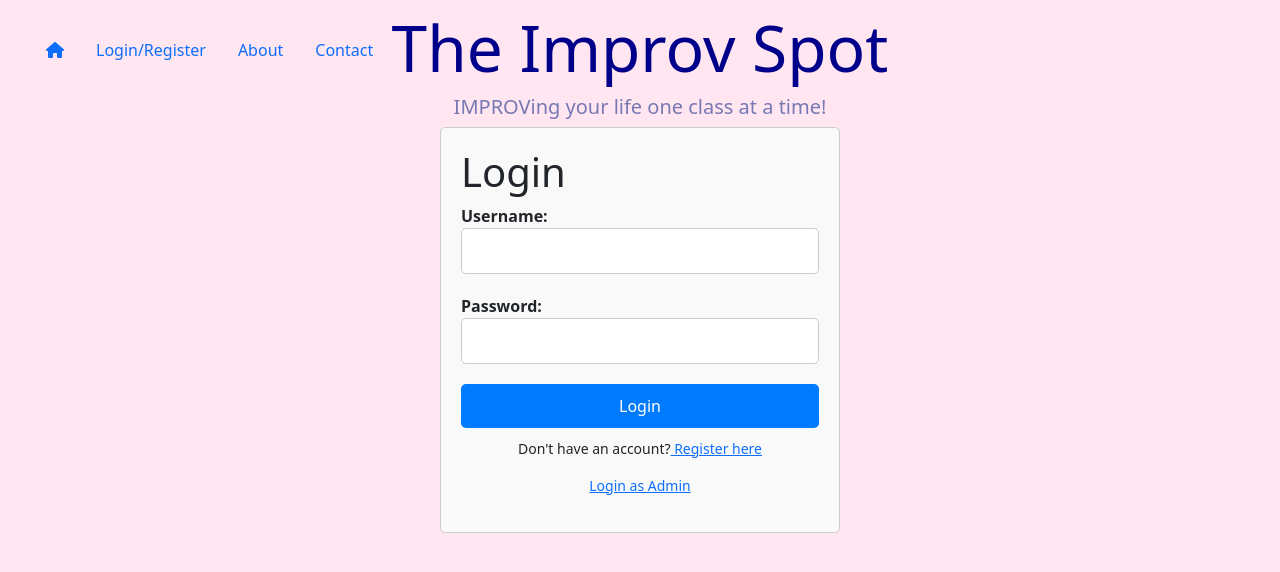
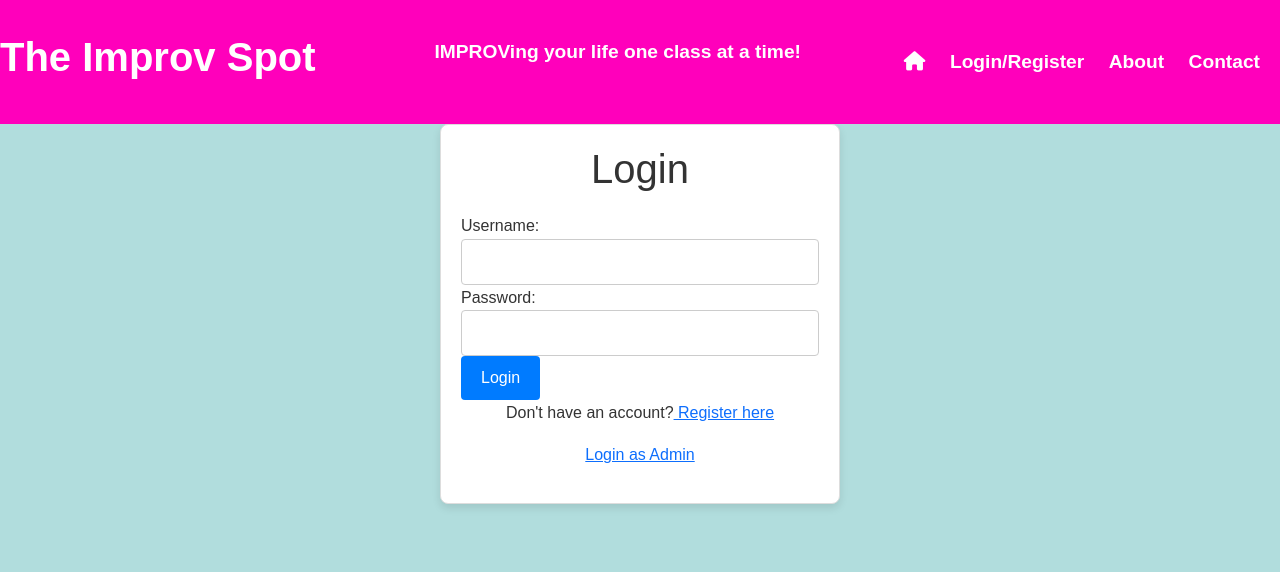
Before and after one commit to SummitKC/406ProjItt2, a Flask app: page /login in a window 1280 px wide. Shown: the top 572 px of the page. Run offline with Flask 3, Linux system fonts and the light colour scheme; some libraries are stand-ins or nearby versions.

Commit message:
Add files via upload

```diff
--- a/app.py
+++ b/app.py
@@ -1,8 +1,6 @@
 from random import randint
-import time
-from helpers import calculate_total_expenses, calculate_total_income, calculate_total_profit, login_required, get_key, send_mail
+from helpers import calculate_total_expenses, calculate_total_income, calculate_total_profit, login_required, admin_required, get_key, send_mail, send_mail_self
 from datetime import datetime, date
-from functools import wraps
 from flask import Flask, flash, render_template, request, redirect, session, url_for
 from flask_session import Session
 from flask_sqlalchemy import SQLAlchemy
@@ -41,15 +39,25 @@ class User(db.Model):
             db.session.commit()
 
     def add_total_payments(self):
-        self.total_payments += self.current_payment
+        self.total_payments += 1
         db.session.commit()
 
-    def update_weekly_status(self, week_number, attendance):
+    def update_weekly_status(self, week_number, attendance, paid):
         if not self.weekly_status:
             self.weekly_status = {}
-        self.weekly_status[week_number] = (attendance, self.current_payment)
+        # user has not paid but has registered for a class
+        if paid == False:
+            self.weekly_status[week_number] = [attendance, 0]
+        # user has both registered and paid for a class
+        else:
+            # idk why i have to return in this else but it wont work otherwise
+            self.weekly_status[week_number] = [attendance, self.current_payment]
+            flag_modified(self, "weekly_status")
+            self.add_total_payments()
+            db.session.commit()
+            return
+
         flag_modified(self, "weekly_status")
-        db.session.add(self)
         db.session.commit()
 
     # TODO remove the hash
@@ -62,6 +70,7 @@ class Admins(db.Model):
     id = db.Column(db.Integer, primary_key=True, autoincrement=True)
     username = db.Column(db.String(30), unique=True, nullable=False)
     hash = db.Column(db.String, nullable=False)
+
 
 class Finances(db.Model):
     month_year = db.Column(db.Date, primary_key=True)
@@ -100,8 +109,14 @@ class Finances(db.Model):
         month_profit = self.calculate_total_income()  - self.calculate_total_expenses()
         return month_profit
 
+class Classes(db.Model):
+    week = db.Column(db.Integer, primary_key=True, autoincrement=True)
+    date = db.Column(db.Date, nullable=False)
+
+
+
 @app.route('/')
-# @login_required <-- TODO uncomment this when everything is done
+@login_required #<-- TODO uncomment this when everything is done
 def home():
     return render_template('home.html')
 
@@ -112,10 +127,14 @@ def about():
 @app.route('/contact', methods=['GET', 'POST'])
 def contact():
     if request.method == 'POST':
-        request.form()
+        Email = request.form['email']
+        name = request.form['name']
+        message = request.form['message']
+        send_mail_self(Email, name, message )
+        flash('Email Sent')
+        return render_template('contact.html')
     return render_template('contact.html')
 
-@app.route('/payment', methods=['GET', 'POST'])
 @app.route('/payment', methods=['GET', 'POST'])
 def payment():
     if request.method == 'POST':
@@ -140,8 +159,21 @@ def payment():
 
         if total % 10 == 0:
             week = request.form['week']
+
+            # query finance to get correct month/year to update
+            d = datetime.today()
+            finance = db.session.query(Finances).filter_by(month_year=date(d.year, d.month, 1)).first()
+            # if mm/yy not in db (could be because new month) create the row and add it to db
+            if not finance:
+                finance = Finances(month_year=date(d.year, d.month, 1), income_users=0, income_other=0,
+                                expenses_coach=0, expenses_hall=0, expenses_other=0)
+                db.session.add(finance)
+                db.session.commit()
+
             currUserPay = db.session.query(User).filter_by(username=session['username']).first()
-            currUserPay.update_weekly_status(week, "attended")
+            print(currUserPay)
+            currUserPay.update_weekly_status(week, "attended", True)
+            finance.addUserIncome(currUserPay.current_payment, 'u')
             return redirect('/account')
         else:
             flash("Declined")
@@ -191,8 +223,7 @@ def adminlogin():
 
         admin = db.session.query(Admins).filter_by(username=username).first()
         if admin and check_password_hash(admin.hash, password):
-            session['user_id'] = admin.id
-            session['username'] = admin.username
+            session['admin_id'] = admin.id
             return redirect('/admin')
         else:
             #TODO: change this to give a popup notifying the user instead of redirecting them
@@ -248,13 +279,21 @@ def request_admin():
         return render_template('reqadmin.html')
 
 @app.route('/admin') # TODO add admin login later
-def yearToDate():
-    ytd = db.session.query(Finances).all()
-    ytdTotal = 0
-    for yt in ytd:
-        ytdTotal += yt.calculate_profit()
+@admin_required
+def admin():
+    return render_template('adminside.html')
 
-    return render_template('adminside.html', ytdTotal = ytdTotal)
+@app.route('/adminhome', methods=['GET', 'POST'])
+@admin_required
+def adminhome():
+
+    if request.method == 'POST':
+        newClass = Classes(date = datetime.date.today)
+
+
+    else:
+        return render_template('adminhome.html')
+
 
 @app.route('/dashboard')
 @login_required
@@ -266,25 +305,18 @@ def dashboard():
 @login_required
 def account():
     if request.method == 'POST':
-        # payments; week_to_pay = week number, not the amount paid
-        week_to_pay = list(request.form.keys())[0]
-        d = datetime.today()
-        # query both finance and user side
-        finance = db.session.query(Finances).filter_by(month_year=date(d.year, d.month, 1)).first()
+        # a post request on this function means the user registered, but did not paid for a class
+        week_number = list(request.form.keys())[0]
         user = db.session.query(User).filter_by(username=session['username']).first()
-        # finance side
-        finance.addUserIncome(user.current_payment, 'u')
-        # user side
-        user.total_payments += user.current_payment
-        user.update_weekly_status(week_to_pay, 'attended')
-
+        user.update_weekly_status(week_number, 'attended', False)
+        print(week_number)
         return render_template('account.html', weeks=["1","2","3","4"], payment=user.current_payment, status=user.weekly_status)
     else:
-        # TODO: update to use render_template(account.html) when ready
         user = db.session.query(User).filter_by(username=session['username']).first()
         return render_template('account.html', weeks=["1","2","3","4"], payment=user.current_payment, status=user.weekly_status)
 
 @app.route('/finance', methods=['GET', 'POST'])
+@admin_required
 def finance():
     finance_info = db.session.query(Finances).all()
     if request.method == 'POST':
@@ -333,6 +365,7 @@ def finance():
                             lt_expenses=calculate_total_expenses(finance_info), finance_info=finance_info)
 
 @app.route('/test', methods=['GET', 'POST'])
+@admin_required
 def pickSortFunction():
 
     if request.method == 'POST':
--- a/static/styles.css
+++ b/static/styles.css
@@ -1,88 +1,171 @@
-h1.center {
+body {
+    font-family: 'Arial', sans-serif;
+    line-height: 1.6;
+    margin: 0;
+    padding: 0;
+    background-color: #b1dddd;
+    color: #333;
+}
+
+.container {
+    max-width: 800px;
+    margin: 0 auto;
+    padding: 20px;
+}
+
+.navbar {
+    background-color: #ff00bb;
+    color: #fff;
+    padding: 20px 0;
     text-align: center;
 }
 
-div.center {
-    display: flex;
-    justify-content: center;
-    align-items: center;
-    flex-direction: column;
+.navbar-brand {
+    font-size: 2.5rem;
+    font-weight: bold;
+    margin-bottom: 10px;
+}
+
+.navbar-subtext {
+    font-size: 1.2rem;
+    font-weight: bold;
+    margin-bottom: 20px;
+}
+
+.nav-links {
+    list-style: none;
+    padding: 0;
+    margin: 0;
+}
+
+.nav-links li {
+    display: inline;
+    margin-right: 20px;
+}
+
+.nav-links a {
+    color: #fff;
+    text-decoration: none;
+    font-size: 1.2rem;
+    font-weight: bold;
+}
+
+.nav-links a:hover {
+    text-decoration: underline;
+}
+
+.btn {
+    display: inline-block;
+    padding: 10px 20px;
+    font-size: 1rem;
+    border: none;
+    border-radius: 4px;
+    cursor: pointer;
+    transition: background-color 0.3s ease;
+}
+
+.btn-primary {
+    background-color: #007bff;
+    color: #fff;
+}
+
+.btn-primary:hover {
+    background-color: #0056b3;
+}
+
+.form-control {
+    display: block;
+    width: 100%;
+    padding: 10px;
+    font-size: 1rem;
+    border: 1px solid #ccc;
+    border-radius: 4px;
+    transition: border-color 0.3s ease;
+}
+
+.form-control:focus {
+    border-color: #007bff;
+    outline: none;
+}
+
+.form-control-2 {
+    width: 40%;
+    padding: 10px;
+    font-size: 1rem;
+    border: 1px solid #ccc;
+    border-radius: 4px;
+    transition: border-color 0.3s ease;
+}
+
+.form-control-2:focus {
+    border-color: #007bff;
+    outline: none;
+}
+
+.table {
+    width: 100%;
+    margin-bottom: 20px;
+    border-collapse: collapse;
+}
+
+.table th, .table td {
+    padding: 10px;
+    text-align: left;
+    border-bottom: 3px solid #ddd;
+}
+
+.table th {
+    background-color: #f8f9fa;
+}
+
+.alert {
+    padding: 15px;
+    margin-bottom: 20px;
+    border-radius: 4px;
+}
+
+.alert-primary {
+    background-color: #cce5ff;
+    color: #004085;
+    border: 1px solid #b8daff;
 }
 
 .login-container {
     max-width: 400px;
-    margin: auto;
+    margin: 0 auto;
     padding: 20px;
-    background-color: #f9f9f9;
-    border: 1px solid #ccc;
-    border-radius: 5px;
+    background-color: #fff;
+    border: 1px solid #ddd;
+    border-radius: 8px;
+    box-shadow: 0 4px 8px rgba(0, 0, 0, 0.1);
 }
 
-.login-form .form-group {
+.login-container h1 {
+    text-align: center;
     margin-bottom: 20px;
+
+}
+.register-link {
+    text-align: center;
 }
 
-.login-form label {
-    display: block;
+.login-buttons {
+    text-align: center;
+}
+
+.admin-nav {
+    background-color: #c8dff6;
+    padding: 15px;
+    border-radius: 4px;
+}
+
+.admin-nav a {
+    color: #f1e0e0;
+    text-decoration: none;
+    font-size: 1.2rem;
     font-weight: bold;
 }
 
-.login-form input[type="text"],
-.login-form input[type="password"] {
-    width: 100%;
-    padding: 10px;
-    font-size: 16px;
-    border: 1px solid #ccc;
-    border-radius: 5px;
-    box-sizing: border-box;
+.admin-nav a:hover {
+    color: #aed2f8; /* Blue color on hover */
 }
-
-.login-form button {
-    width: 100%;
-    padding: 10px;
-    font-size: 16px;
-    background-color: #007bff;
-    color: #fff;
-    border: none;
-    border-radius: 5px;
-    cursor: pointer;
-}
-
-.login-form button:hover {
-    background-color: #0056b3;
-}
-
-.register-link {
-    margin-top: 10px;
-    font-size: 14px;
-    text-align: center;
-}
-
-body {
-    background-color: #ffe6f0
-}
-
-header h1 {
-    color: #00008B;
-    margin-top: 10px;
-    text-align: center;
-}
-
-header h2 {
-    text-align: center;
-    color: #7878b4;
-}
-
-.nav {
-  position: fixed;
-  top: 20px;
-  left: 20px;
-  padding: 10px;
-}
-
-.table {
-    table {
-        border: 1px solid;
-        text-align: center;
-      }
-}
--- a/templates/finance.html
+++ b/templates/finance.html
@@ -21,7 +21,7 @@
             <br>
             <div class="input-group mb-3">
               <span class="input-group-text">$</span>
-              <input type="text" pattern="[0-9]*" class="form-control" name="expenseAmount" placeholder="Enter Amount">
+              <input type="text" pattern="[0-9]*" class="form-control" name="expenseAmount" placeholder="Enter Amount" required>
             </div>
             <button type="submit" class="btn btn-primary">Enter Expense</button>
           </form>
@@ -70,7 +70,7 @@
                           </tr>
                         </tbody>
                       </table>
-                    </td> <!-- change to month.income when db is changed-->
+                    </td>
                     <td>${{ month.calculate_total_expenses() }}
                       <table class="table">
                         <thead>
--- a/templates/layout.html
+++ b/templates/layout.html
@@ -10,42 +10,25 @@
     <link href="/static/styles.css" rel="stylesheet">
 </head>
 <body>
-        {% if get_flashed_messages() %}
-            <header>
-                <div class="alert alert-primary mb-0 text-center" role="alert">
-                    {{ get_flashed_messages() | join(" ") }}
-                </div>
-            </header>
+    <header class="navbar">
+        <div class="navbar-brand">The Improv Spot</div>
+        <div class="navbar-subtext">IMPROVing your life one class at a time!</div>
+        <ul class="nav-links">
+            <li><a href="/admin" class="active"><i class="fas fa-home"></i></a></li>
+            {% if session['username'] %}
+                <li><a href="/account">Account</a></li>
+            {% else %}
+                <li><a href="/login">Login/Register</a></li>
             {% endif %}
-        <header>
-            <h1 class="display-3">The Improv Spot</h1>
-            <h2 class="h5"> IMPROVing your life one class at a time!</h2>
-            <ul class="nav justify-content-left">
-                <li class="nav-item">
-                <a class="nav-link active" href="/"><i class="fas fa-home"></i></a>
-                </li>
-                {% if session['username'] %}
-                <li class="nav-item">
-                    <a class="nav-link" href="/account">Account</a>
-                </li>
-                {% else %}
-                <li class="nav-item">
-                    <a class="nav-link" href="/login">Login/Register</a>
-                </li>
-                {% endif %}
-                <li class="nav-item">
-                <a class="nav-link" href="/about">About</a>
-                </li>
-                <li class="nav-item">
-                <a class="nav-link active" href="/contact" tabindex="-1" aria-disabled="true">Contact</a>
-                </li>
+            <li><a href="/about">About</a></li>
+            <li><a href="/contact">Contact</a></li>
             {% if session['user_id'] %}
-                <li class="nav-item">
-                    <a class="nav-link" href="/logout">Logout</a>
-                </li>
+                <li><a href="/logout">Logout</a></li>
             {% endif %}
         </ul>
     </header>
-        <main class="container-fluid">{% block main %}{% endblock %}</main>
+    <main class="container-fluid">
+        {% block main %}{% endblock %}
+    </main>
 </body>
 </html>
--- a/templates/test.html
+++ b/templates/test.html
@@ -8,13 +8,13 @@
     <!-- Dropdown for sorting -->
     <form method="POST">
         <label for="sort">Sort by:</label>
-        <select id="sort" name="sort">
+        <select class="form-control-2" id="sort" name="sort">
             <option value="ALL"> </option>
             <option value="ALL">ALL</option>
             <option value="classAttendence">Class Attendence</option>
             <option value="completedPayment">Completed Payment</option>
         </select>
-        <button type="submit">Sort</button>
+        <button type="submit" class="btn btn-primary">Sort</button>
     </form>
 
     <!-- Table to display user information -->
```
Also changed, not shown: Test Credit card informaion.txt (added, +18 -0 lines), helpers.py (+25 -1 lines), templates/account.html (+6 -2 lines), templates/adminhome.html (added, +9 -0 lines), templates/adminside.html (+14 -17 lines), templates/contact.html (+20 -12 lines), templates/home.html (+14 -2 lines), README.md, instance/database.db, 3 other files. Lines whose indentation alone changed are shown as unchanged.
